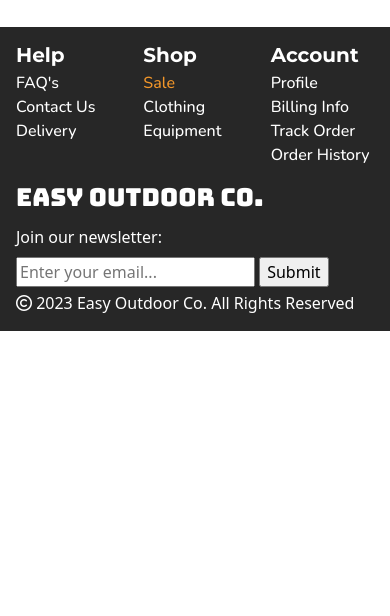
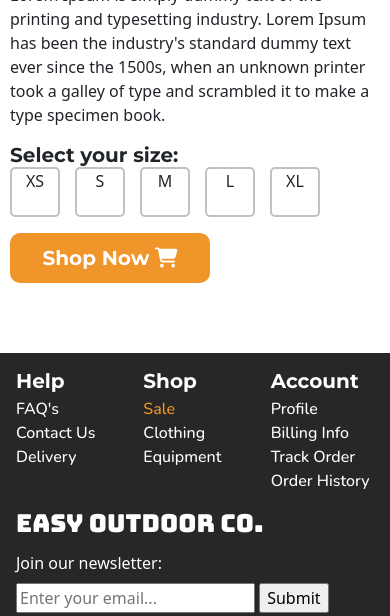
Before and after one commit to KippAD/easy-outdoor-co, a Django app: a page that uses products/templates/products/product_detail.html in a window 390 px wide. Shown: the part 563-1179 px from the top of the page. Before the commit the page ends 894 px from the top, so only its background shows below. Run offline with Django 3.2, Linux system fonts and the light colour scheme; data comes from the database, SQL or seed files in the repository; both versions use the stored data as it was after the commit; some libraries are stand-ins or nearby versions.

Commit message:
Add responsive design to product detail page

```diff
--- a/products/static/products/css/products.css
+++ b/products/static/products/css/products.css
@@ -1,14 +1,100 @@
 @import url('https://fonts.googleapis.com/css2?family=Bungee&family=Montserrat:wght@400;500;600;700;800;900&family=Nunito:wght@500;600;700;800;900&display=swap');
 
+/* Products */
 .product-section {
+    padding-top: 15vh;
+    padding-bottom: 50px;
     border-top: 0.5px solid #272727;
     background-color: white;
 }
 
 .product-img {
-    max-width: 100%;
+    width: 100%;
 }
 
 .product-img img {
-    max-width: 80%;
+    max-width: 100%;
+    max-height: 600px;
+    object-fit: cover;
 }
+
+
+/* Product detail */
+.product-info {
+    border-right: 20px solid black;
+}
+
+.product-info > h2,
+.product-info h3 {
+    font-family: Montserrat, sans-serif;
+    font-weight: 700;
+}
+
+.product-info > p {
+    font-family: Nunito, sans-serif;
+}
+
+.price {
+    font-weight: 900;
+    color: #272727;
+}
+
+.size-box {
+    font-weight: Nunito, sans-serif;
+    width: 50px;
+    height: 50px;
+    border: 2px solid #c2c0c0;
+    border-radius: 5px;
+    margin-right: 15px;
+}
+
+.shop-btn {
+    background-color: #F0952A;
+    color: white;
+    font-family: Montserrat, sans-serif;
+    font-weight: 700;
+    width: 200px;
+    height: 50px;
+    border-radius: 10px;
+    border: none;
+}
+
+/* XX-Large devices (larger desktops, 1400px and down) */
+@media screen and (max-width: 1400px) {
+}
+
+/* X-Large devices (large desktops, 1200px and down) */
+@media screen and (max-width: 1200px) {
+}
+
+/* Large devices (desktops, 992px and down) */
+@media screen and (max-width: 992px) {
+    .product-info {
+        padding: 20px 0px!important;
+        border: none;
+    }
+}
+
+/* Medium devices (tablets, 768px and down) */
+@media screen and (max-width: 768px) {
+    .product-section {
+        padding-top: 10vh;
+    }
+
+    .product-img img {
+        min-width: 100%;
+    }
+
+
+}
+
+/* Small devices (landscape phones, 576px and down) */
+@media screen and (max-width: 576px) {
+    .product-img img {
+        max-height: 500px;
+    }
+
+    .product-info {
+        padding: 20px 10px!important;
+    }
+}
--- a/products/templates/products/product_detail.html
+++ b/products/templates/products/product_detail.html
@@ -7,19 +7,42 @@
 
 {% block content %}
 
-<section class="product-section py-5">
+<section class="product-section">
     <div class="container">
         <div class="row">
-            <div class="col-4">
-                <img class="product-img" src="{{ product.image_url }}" alt="{{ product.name }}">
+            <div class="col-12 offset-md-1 col-md-10 offset-lg-0 col-lg-4 p-0">
+                <div class="product-img">
+                    <img src="{{ product.image_url }}" alt="{{ product.name }}">
+                </div>
             </div>
-            <div class="col-8">
-                <h2>{{ product.name }}</h2>
-                <p>£{{ product.price }}</p>
-                <p>Product Star Rating</p>
-                <p>{{ product.desc }}</p>
-                <div class="d-flex">
-                    <h4>Select Size:</h4>
+
+            <div class="product-info col-12 offset-md-1 col-md-10 offset-lg-0 col-lg-8 d-flex flex-column justify-content-between">
+                <div>
+                    <h2 class="fs-3">{{ product.name }}</h2>
+                    <p class="price fs-4">£{{ product.price }}</p>
+                    <p>Product Star Rating</p>
+                </div>
+
+                <div>
+                    <h3 class="fs-5 mb-0">Description</h3>
+                    <p>{{ product.desc }}</p>
+                </div>
+
+                {% if product.has_sizes %}
+                <div>
+                    <h3 class="fs-5 mb-0">Select your size:</h4>
+                    <div class="d-flex text-center">
+                        <div class="size-box">XS</div>
+                        <div class="size-box">S</div>
+                        <div class="size-box">M</div>
+                        <div class="size-box">L</div>
+                        <div class="size-box">XL</div>
+                    </div>
+                </div>
+                {% endif %}
+
+                <div class="pt-3">
+                    <button class="shop-btn fs-5">Shop Now <i class="fa-solid fa-cart-shopping"></i></button>
                 </div>
             </div>
         </div>
--- a/products/templates/products/products.html
+++ b/products/templates/products/products.html
@@ -56,12 +56,6 @@
 {% block postloadjs %}
 
     {{ block.super }}
-    <script type="text/javascript">
-		$('.btt-link').click(function(e) {
-			window.scrollTo(0,0)
-		})
-	</script>
-
     <!-- Sorting method taken from Code Institute Boutique Ado walkthrough project -->
     <script type="text/javascript">
         $('#sort-selector').change(function() {
--- a/static/css/base.css
+++ b/static/css/base.css
@@ -8,7 +8,11 @@ body {
 }
 
 header {
+    width: 100vw;
     background-color: #FFFFFF;
+    box-shadow: -1px 7px 10px -2px rgba(0,0,0,0.37);
+    position: fixed;
+    z-index: 100;
 }
 
 .sale {
```
Also changed, not shown: db.sqlite3.
